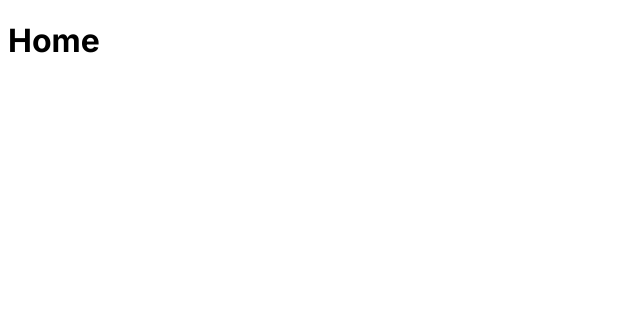
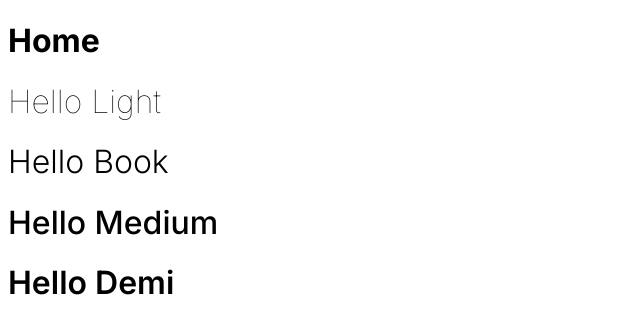
Before and after one commit to theCapnCoder/wave-harmony-next, a Next.js app: page / in a window 1280 px wide. Shown: the top 334 px of the page, without its empty margins (0-640 px from the left). Built offline with nearby package versions, Linux system fonts and the light colour scheme.

Commit message:
chore: home

```diff
--- a/src/app/page.tsx
+++ b/src/app/page.tsx
@@ -2,6 +2,10 @@ export default function Home() {
   return (
     <main>
       <h1>Home</h1>
+      <h1 style={{ fontWeight: "100" }}>Hello Light</h1>
+      <h1 style={{ fontWeight: "300" }}>Hello Book</h1>
+      <h1 style={{ fontWeight: "500" }}>Hello Medium</h1>
+      <h1 style={{ fontWeight: "600" }}>Hello Demi</h1>
     </main>
   );
 }
```
